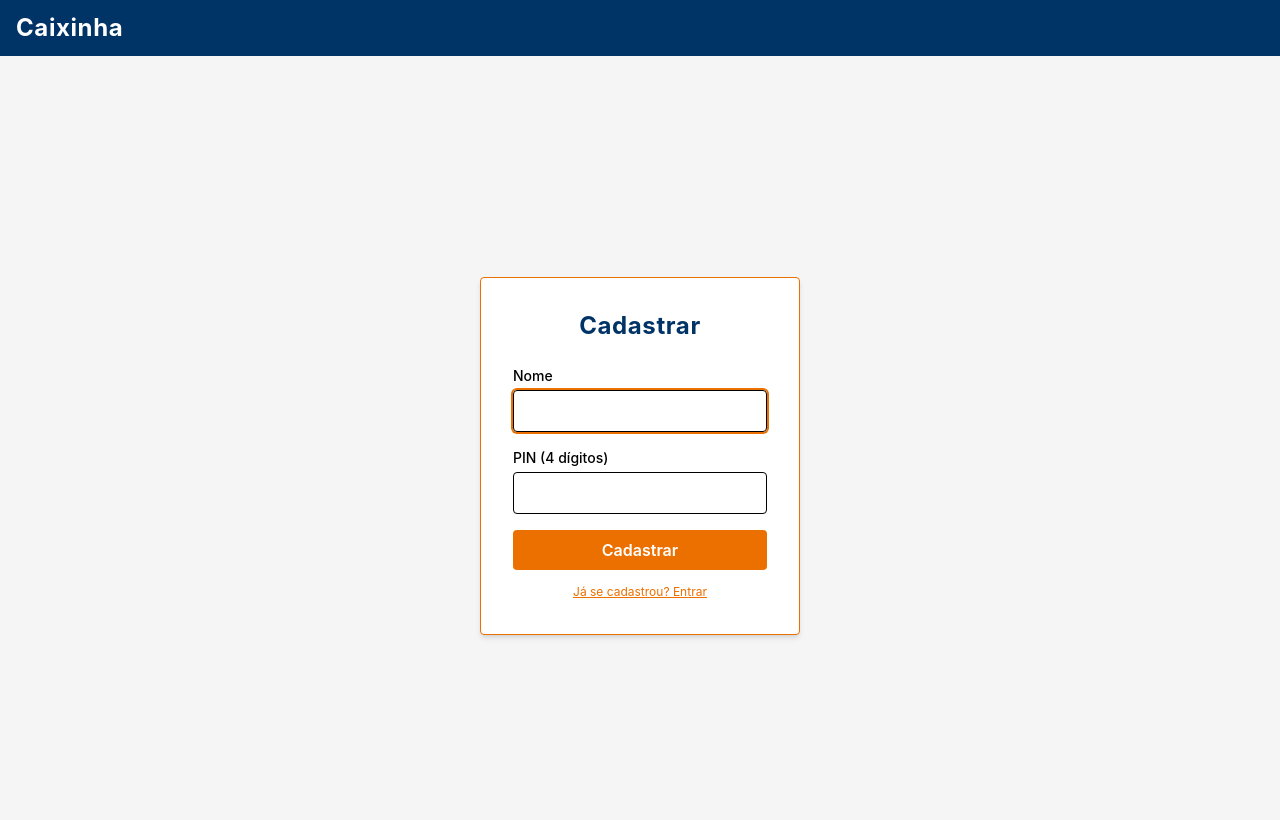
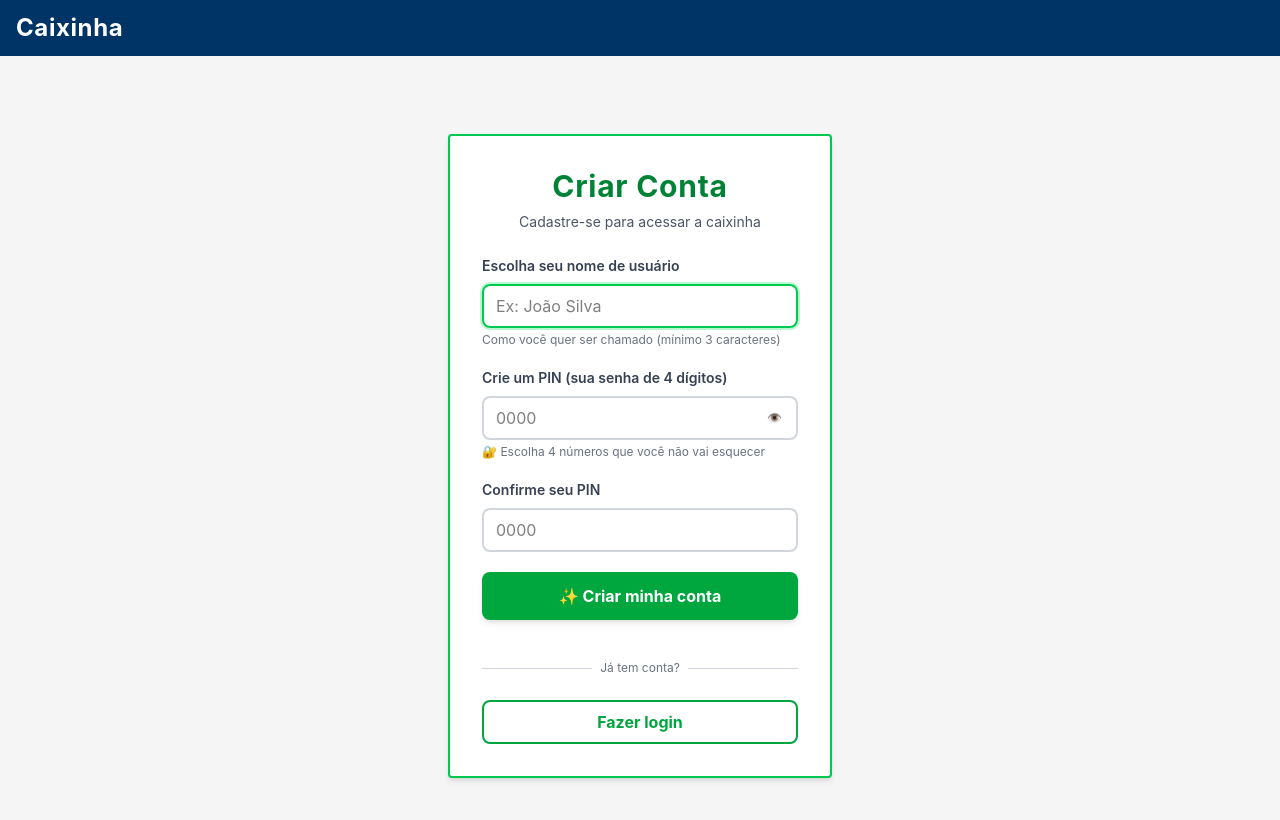
Before and after one commit to andrevmoraes/caixinha, a React (Vite) app: page / in a window 1280 px wide. Shown: the top 820 px of the page. Built offline with nearby package versions, Linux system fonts and the light colour scheme.

Commit message:
feat: enhance AdminPanel and authentication components with improved error handling, user feedback, and UI updates

```diff
--- a/src/components/Login.jsx
+++ b/src/components/Login.jsx
@@ -4,6 +4,7 @@ export default function Login({ onLogin, loading, error, onRegisterClick }) {
   const [username, setUsername] = useState('');
   const [pin, setPin] = useState('');
   const [localError, setLocalError] = useState('');
+  const [showPin, setShowPin] = useState(false);
 
   const handleSubmit = (e) => {
     e.preventDefault();
@@ -17,44 +18,90 @@ export default function Login({ onLogin, loading, error, onRegisterClick }) {
 
   return (
     <div className="min-h-screen flex items-center justify-center bg-[var(--color-cinza-claro)] px-2">
-      <form onSubmit={handleSubmit} className="bg-white p-6 sm:p-8 rounded shadow-md w-full max-w-xs border border-[var(--color-laranja-itau)]">
-        <h2 className="text-2xl font-bold mb-6 text-center text-[var(--color-marinho-itau)] tracking-wide">Entrar</h2>
-        <div className="mb-4">
-          <label className="block mb-1 text-sm font-medium">Nome</label>
+      <form onSubmit={handleSubmit} className="bg-white p-6 sm:p-8 rounded shadow-md w-full max-w-sm border-2 border-[var(--color-laranja-itau)]">
+        {/* Cabeçalho */}
+        <div className="mb-6 text-center">
+          <h2 className="text-3xl font-bold text-[var(--color-marinho-itau)] tracking-wide mb-2">Entrar</h2>
+          <p className="text-sm text-gray-600">Acesse sua conta da caixinha</p>
+        </div>
+
+        {/* Campo Nome */}
+        <div className="mb-5">
+          <label className="block mb-2 text-sm font-semibold text-[var(--color-marinho-itau)]">
+            Nome de usuário
+          </label>
           <input
             type="text"
-            className="w-full border rounded px-3 py-2 focus:outline-none focus:ring-2 focus:ring-[var(--color-laranja-itau)]"
+            className="w-full border-2 border-gray-300 rounded-lg px-3 py-2 focus:outline-none focus:border-[var(--color-laranja-itau)] focus:ring-2 focus:ring-orange-200 transition"
             value={username}
             onChange={e => setUsername(e.target.value)}
+            placeholder="Digite seu nome"
             autoFocus
           />
+          <p className="text-xs text-gray-500 mt-1">O nome que você usou no cadastro</p>
         </div>
-        <div className="mb-4">
-          <label className="block mb-1 text-sm font-medium">PIN (4 dígitos)</label>
+
+        {/* Campo PIN */}
+        <div className="mb-5">
+          <label className="block mb-2 text-sm font-semibold text-[var(--color-marinho-itau)]">
+            PIN (sua senha de 4 dígitos)
+          </label>
+          <div className="relative">
             <input
-            type="password"
-            className="w-full border rounded px-3 py-2 focus:outline-none focus:ring-2 focus:ring-[var(--color-laranja-itau)]"
+              type={showPin ? "text" : "password"}
+              className="w-full border-2 border-gray-300 rounded-lg px-3 py-2 pr-12 focus:outline-none focus:border-[var(--color-laranja-itau)] focus:ring-2 focus:ring-orange-200 transition"
               value={pin}
               onChange={e => setPin(e.target.value.replace(/\D/g, '').slice(0, 4))}
               maxLength={4}
               inputMode="numeric"
+              placeholder="0000"
             />
+            <button
+              type="button"
+              onClick={() => setShowPin(!showPin)}
+              className="absolute right-2 top-1/2 -translate-y-1/2 text-gray-500 hover:text-gray-700 text-xs px-2 py-1"
+              tabIndex={-1}
+            >
+              {showPin ? '🙈' : '👁️'}
+            </button>
           </div>
-        {(localError || error) && <div className="text-red-600 text-sm mb-2">{localError || error}</div>}
+          <p className="text-xs text-gray-500 mt-1">Sua senha secreta de 4 números</p>
+        </div>
+
+        {/* Mensagens de erro */}
+        {(localError || error) && (
+          <div className="bg-red-50 border border-red-300 text-red-700 px-3 py-2 rounded-lg text-sm mb-4">
+            {localError || error}
+          </div>
+        )}
+
+        {/* Botão de entrar */}
         <button
           type="submit"
-          className="w-full bg-[var(--color-laranja-itau)] text-white py-2 rounded font-semibold hover:bg-orange-700 transition mb-2"
+          className="w-full bg-[var(--color-laranja-itau)] text-white py-3 rounded-lg font-bold hover:bg-orange-700 transition disabled:opacity-50 disabled:cursor-not-allowed mb-4 shadow-md"
           disabled={loading}
         >
-          {loading ? 'Entrando...' : 'Entrar'}
+          {loading ? '⏳ Entrando...' : '🔓 Entrar'}
         </button>
+
+        {/* Divisor */}
+        <div className="relative my-6">
+          <div className="absolute inset-0 flex items-center">
+            <div className="w-full border-t border-gray-300"></div>
+          </div>
+          <div className="relative flex justify-center text-xs">
+            <span className="px-2 bg-white text-gray-500">Não tem conta?</span>
+          </div>
+        </div>
+
+        {/* Link para cadastro */}
         <button
           type="button"
-          className="w-full text-xs text-[var(--color-laranja-itau)] underline hover:text-orange-700 mt-1"
+          className="w-full border-2 border-[var(--color-laranja-itau)] text-[var(--color-laranja-itau)] py-2 rounded-lg font-bold hover:bg-orange-50 transition"
           onClick={onRegisterClick}
           disabled={loading}
         >
-          Cadastrar novo usuário
+          Criar nova conta
         </button>
       </form>
     </div>
--- a/src/components/Register.jsx
+++ b/src/components/Register.jsx
@@ -3,58 +3,166 @@ import { useState } from 'react';
 export default function Register({ onRegister, loading, error, onBack }) {
   const [username, setUsername] = useState('');
   const [pin, setPin] = useState('');
+  const [pinConfirm, setPinConfirm] = useState('');
   const [localError, setLocalError] = useState('');
+  const [showPin, setShowPin] = useState(false);
 
   const handleSubmit = (e) => {
     e.preventDefault();
     setLocalError('');
-    if (!username || pin.length !== 4) {
-      setLocalError('Preencha o usuário e um PIN de 4 dígitos.');
+
+    if (!username) {
+      setLocalError('Digite um nome de usuário.');
       return;
     }
+
+    if (username.length < 3) {
+      setLocalError('O nome precisa ter pelo menos 3 caracteres.');
+      return;
+    }
+
+    if (pin.length !== 4) {
+      setLocalError('O PIN precisa ter exatamente 4 dígitos.');
+      return;
+    }
+
+    if (pin !== pinConfirm) {
+      setLocalError('Os PINs não coincidem. Digite novamente.');
+      return;
+    }
+
     onRegister(username, pin);
   };
 
+  const pinMatch = pin.length === 4 && pinConfirm.length === 4 && pin === pinConfirm;
+  const pinMismatch = pin.length === 4 && pinConfirm.length === 4 && pin !== pinConfirm;
+
   return (
     <div className="min-h-screen flex items-center justify-center bg-[var(--color-cinza-claro)] px-2">
-      <form onSubmit={handleSubmit} className="bg-white p-6 sm:p-8 rounded shadow-md w-full max-w-xs border border-[var(--color-laranja-itau)]">
-        <h2 className="text-2xl font-bold mb-6 text-center text-[var(--color-marinho-itau)] tracking-wide">Cadastrar</h2>
-        <div className="mb-4">
-          <label className="block mb-1 text-sm font-medium">Nome</label>
+      <form onSubmit={handleSubmit} className="bg-white p-6 sm:p-8 rounded shadow-md w-full max-w-sm border-2 border-green-500">
+        {/* Cabeçalho */}
+        <div className="mb-6 text-center">
+          <h2 className="text-3xl font-bold text-green-700 tracking-wide mb-2">Criar Conta</h2>
+          <p className="text-sm text-gray-600">Cadastre-se para acessar a caixinha</p>
+        </div>
+
+        {/* Campo Nome */}
+        <div className="mb-5">
+          <label className="block mb-2 text-sm font-semibold text-gray-700">
+            Escolha seu nome de usuário
+          </label>
           <input
             type="text"
-            className="w-full border rounded px-3 py-2 focus:outline-none focus:ring-2 focus:ring-[var(--color-laranja-itau)]"
+            className="w-full border-2 border-gray-300 rounded-lg px-3 py-2 focus:outline-none focus:border-green-500 focus:ring-2 focus:ring-green-200 transition"
             value={username}
             onChange={e => setUsername(e.target.value)}
+            placeholder="Ex: João Silva"
             autoFocus
           />
+          <p className="text-xs text-gray-500 mt-1">
+            Como você quer ser chamado (mínimo 3 caracteres)
+          </p>
         </div>
-        <div className="mb-4">
-          <label className="block mb-1 text-sm font-medium">PIN (4 dígitos)</label>
+
+        {/* Campo PIN */}
+        <div className="mb-5">
+          <label className="block mb-2 text-sm font-semibold text-gray-700">
+            Crie um PIN (sua senha de 4 dígitos)
+          </label>
+          <div className="relative">
             <input
-            type="password"
-            className="w-full border rounded px-3 py-2 focus:outline-none focus:ring-2 focus:ring-[var(--color-laranja-itau)]"
+              type={showPin ? "text" : "password"}
+              className={`w-full border-2 rounded-lg px-3 py-2 pr-12 focus:outline-none transition ${
+                pin.length === 4 ? 'border-green-500 bg-green-50' : 'border-gray-300'
+              } focus:border-green-500 focus:ring-2 focus:ring-green-200`}
               value={pin}
               onChange={e => setPin(e.target.value.replace(/\D/g, '').slice(0, 4))}
               maxLength={4}
               inputMode="numeric"
+              placeholder="0000"
             />
+            <button
+              type="button"
+              onClick={() => setShowPin(!showPin)}
+              className="absolute right-2 top-1/2 -translate-y-1/2 text-gray-500 hover:text-gray-700 text-xs px-2 py-1"
+              tabIndex={-1}
+            >
+              {showPin ? '🙈' : '👁️'}
+            </button>
           </div>
-        {(localError || error) && <div className="text-red-600 text-sm mb-2">{localError || error}</div>}
+          <p className="text-xs text-gray-500 mt-1">
+            🔐 Escolha 4 números que você não vai esquecer
+          </p>
+        </div>
+
+        {/* Confirmação de PIN */}
+        <div className="mb-5">
+          <label className="block mb-2 text-sm font-semibold text-gray-700">
+            Confirme seu PIN
+          </label>
+          <div className="relative">
+            <input
+              type={showPin ? "text" : "password"}
+              className={`w-full border-2 rounded-lg px-3 py-2 pr-10 focus:outline-none transition ${
+                pinMatch ? 'border-green-500 bg-green-50' :
+                pinMismatch ? 'border-red-500 bg-red-50' :
+                'border-gray-300'
+              } focus:border-green-500 focus:ring-2 focus:ring-green-200`}
+              value={pinConfirm}
+              onChange={e => setPinConfirm(e.target.value.replace(/\D/g, '').slice(0, 4))}
+              maxLength={4}
+              inputMode="numeric"
+              placeholder="0000"
+            />
+            {pinMatch && (
+              <span className="absolute right-3 top-1/2 -translate-y-1/2 text-green-600">✓</span>
+            )}
+            {pinMismatch && (
+              <span className="absolute right-3 top-1/2 -translate-y-1/2 text-red-600">✗</span>
+            )}
+          </div>
+          {pinMatch && (
+            <p className="text-xs text-green-600 mt-1">✓ PINs coincidem!</p>
+          )}
+          {pinMismatch && (
+            <p className="text-xs text-red-600 mt-1">✗ PINs diferentes</p>
+          )}
+        </div>
+
+        {/* Mensagens de erro */}
+        {(localError || error) && (
+          <div className="bg-red-50 border border-red-300 text-red-700 px-3 py-2 rounded-lg text-sm mb-4">
+            {localError || error}
+          </div>
+        )}
+
+        {/* Botão de cadastrar */}
         <button
           type="submit"
-          className="w-full bg-[var(--color-laranja-itau)] text-white py-2 rounded font-semibold hover:bg-orange-700 transition mb-2"
+          className="w-full bg-green-600 text-white py-3 rounded-lg font-bold hover:bg-green-700 transition disabled:opacity-50 disabled:cursor-not-allowed mb-4 shadow-md"
           disabled={loading}
         >
-          {loading ? 'Cadastrando...' : 'Cadastrar'}
+          {loading ? '⏳ Cadastrando...' : '✨ Criar minha conta'}
         </button>
+
+        {/* Divisor */}
+        <div className="relative my-6">
+          <div className="absolute inset-0 flex items-center">
+            <div className="w-full border-t border-gray-300"></div>
+          </div>
+          <div className="relative flex justify-center text-xs">
+            <span className="px-2 bg-white text-gray-500">Já tem conta?</span>
+          </div>
+        </div>
+
+        {/* Link para login */}
         <button
           type="button"
-          className="w-full text-xs text-[var(--color-laranja-itau)] underline hover:text-orange-700 mt-1"
+          className="w-full border-2 border-green-600 text-green-600 py-2 rounded-lg font-bold hover:bg-green-50 transition"
           onClick={onBack}
           disabled={loading}
         >
-          Já se cadastrou? Entrar
+          Fazer login
         </button>
       </form>
     </div>
```
Also changed, not shown: src/components/AdminPanel.jsx (+80 -4 lines), 1 other file (tests, documents, lock files or other folders). Lines whose indentation alone changed are shown as unchanged.
